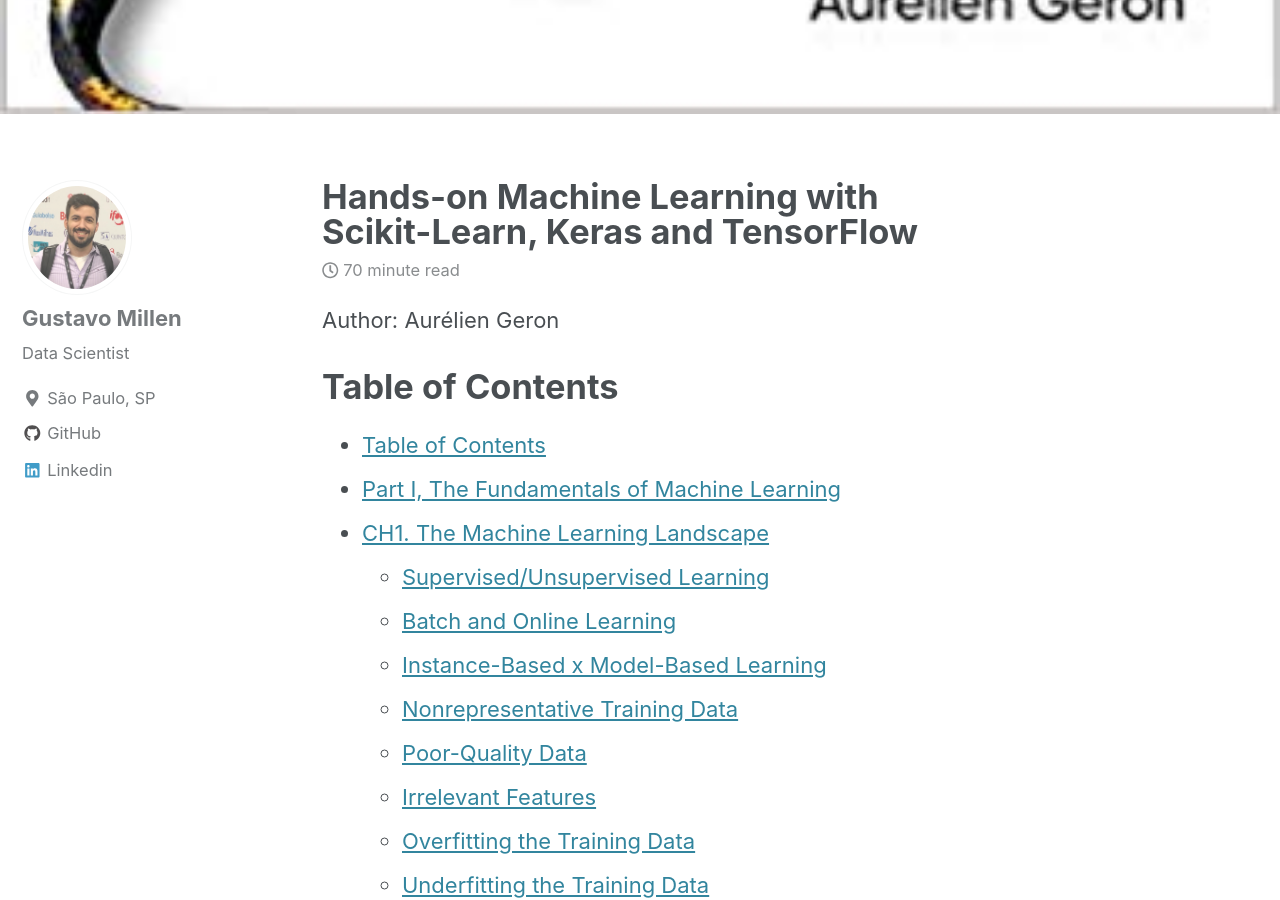
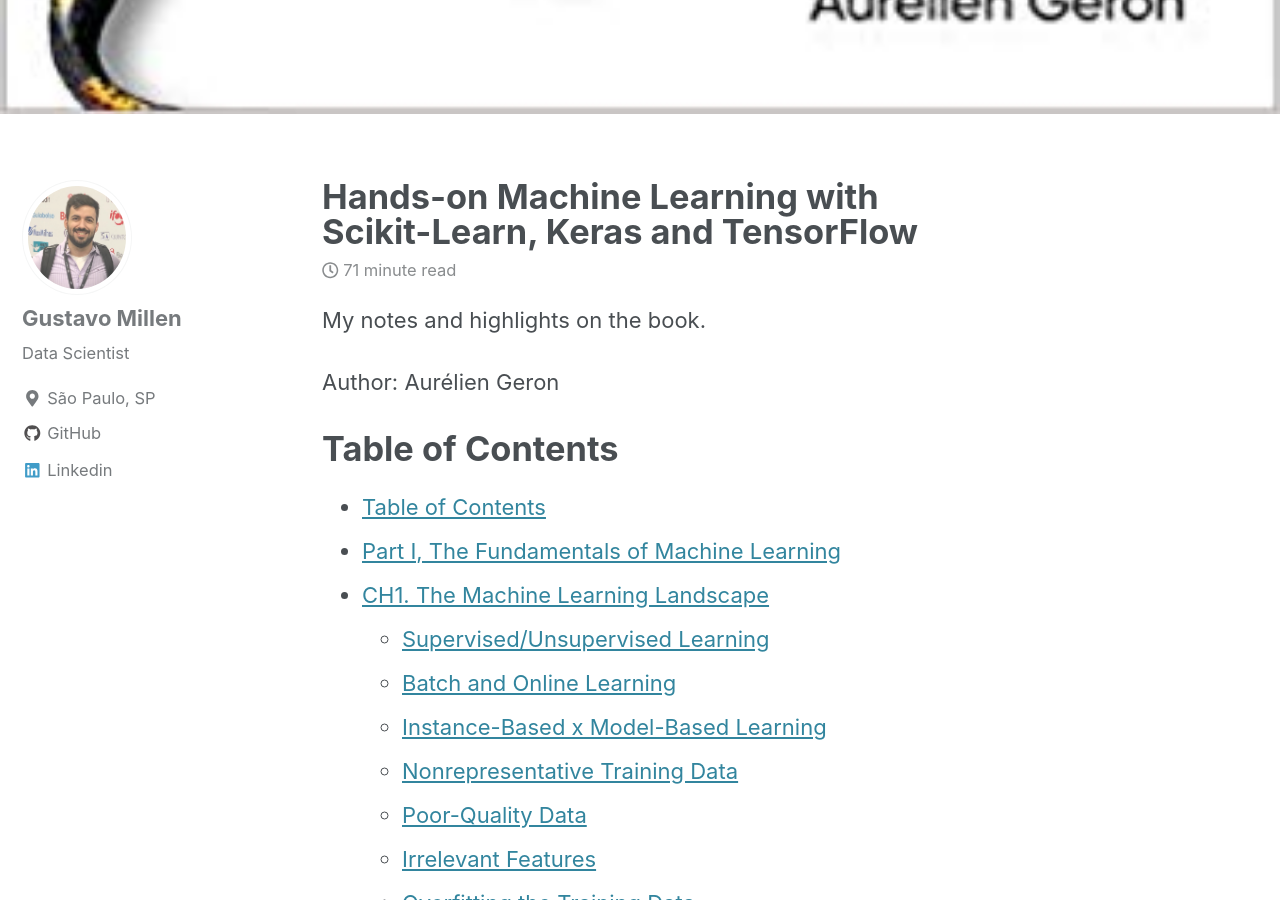
Before and after one commit to millengustavo/millengustavo.github.io, a Jekyll site: the page built from _posts/2019-12-24-handson-ml.md, in a window 1280 px wide and 900 px high, scrolled down 1651 px. Built offline with Jekyll 4.4.1, drawn with Linux system fonts in a browser that asks for light colours; cached includes are drawn as plain includes; nearby versions of some CDN libraries.

Commit message:
minor fix

```diff
--- a/_posts/2019-12-24-handson-ml.md
+++ b/_posts/2019-12-24-handson-ml.md
@@ -5,6 +5,8 @@
 header:
   image: "/assets/images/handson_ml/handson_ml.jpeg"
 ---
+
+My notes and highlights on the book.
 
 Author: Aurélien Geron
 
```
